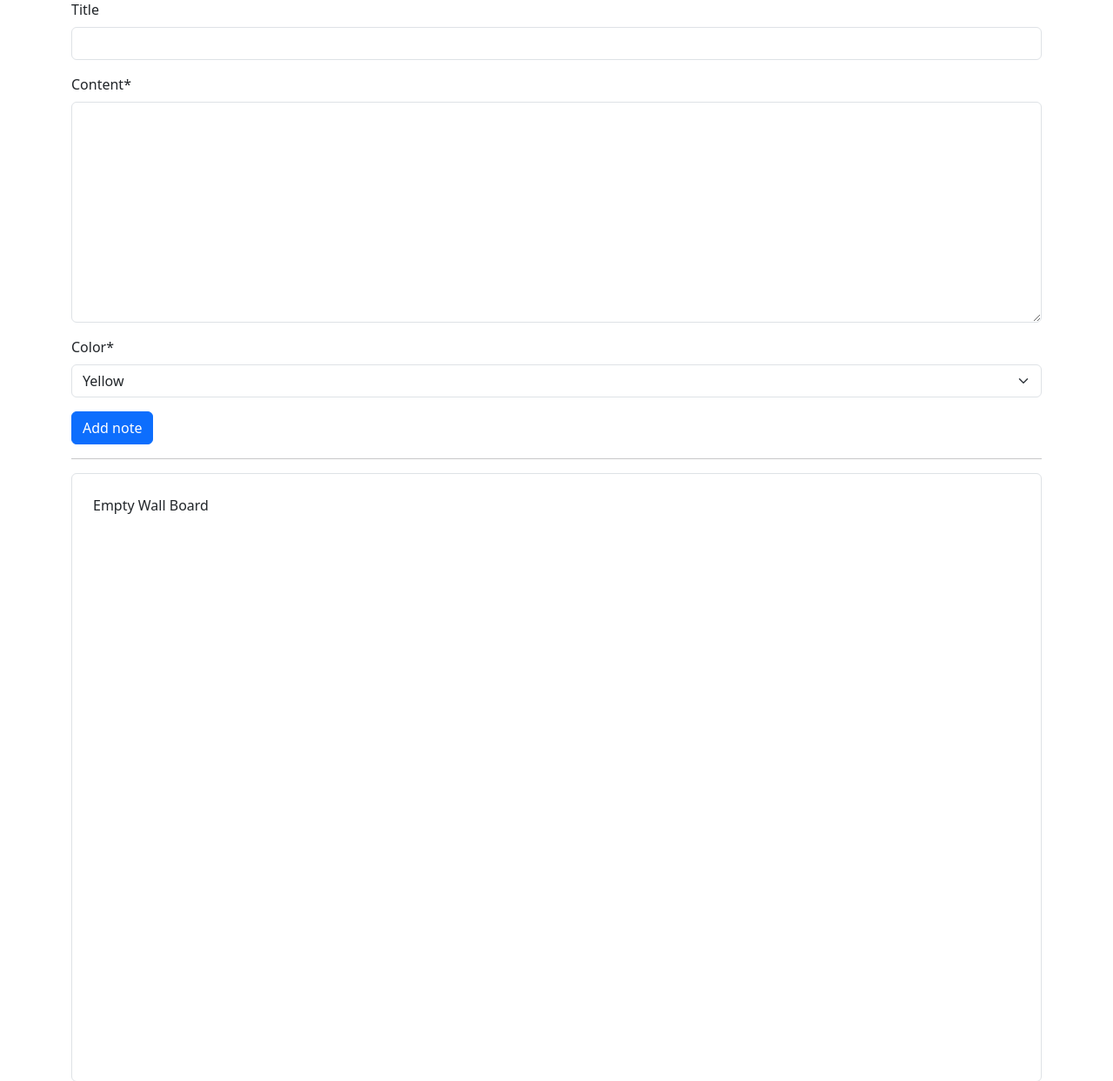
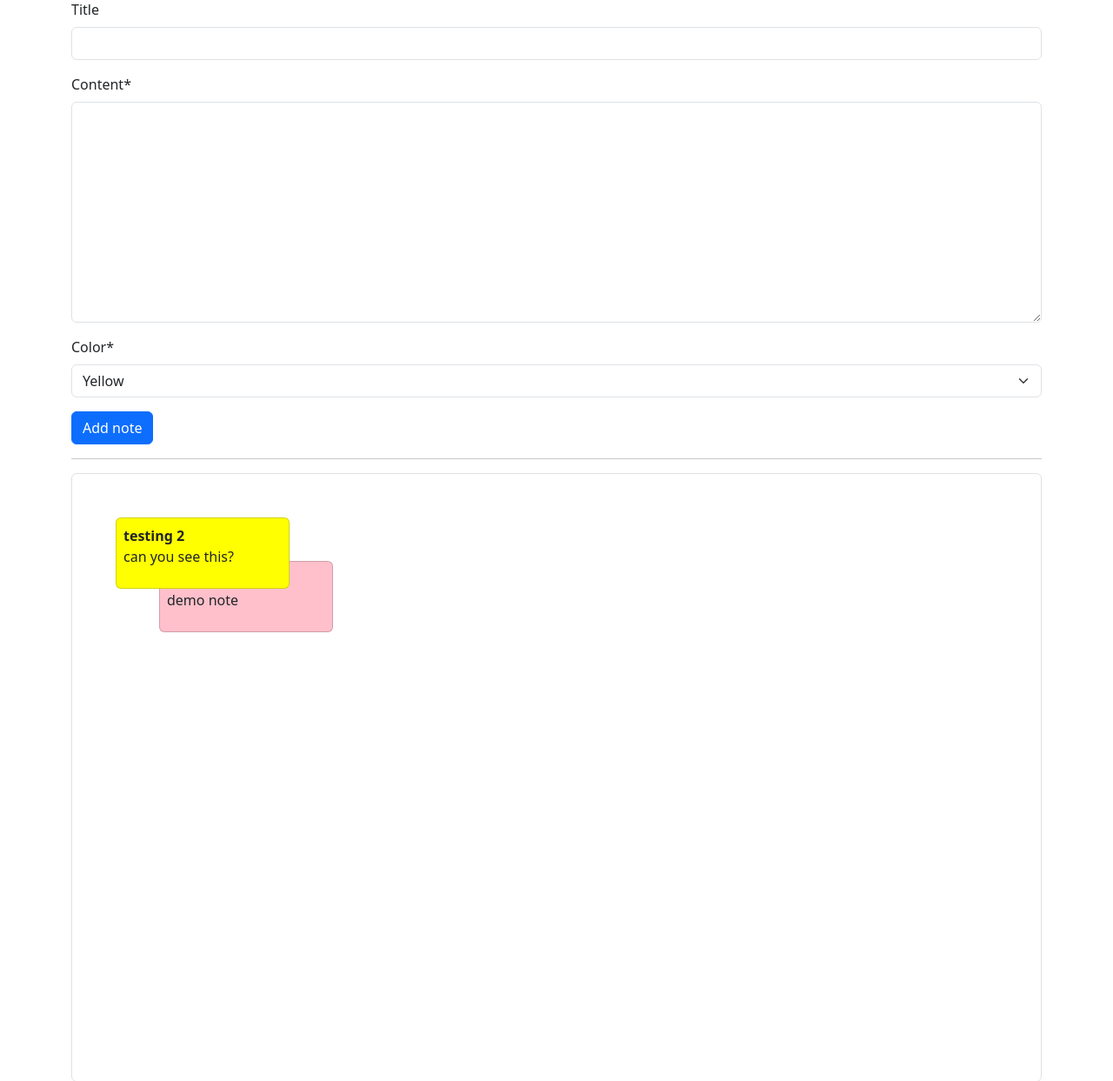
Before and after one commit to earthish/wallspace, a Django app: page /wall/1/ in a window 1280 px wide. Shown: the part 120-1363 px from the top of the page at 87% size. Run offline with Django 5.2, Linux system fonts and the light colour scheme; a user stored in the database is signed in; data comes from the database, SQL or seed files in the repository; both versions use the stored data as it was after the commit; some libraries are stand-ins or nearby versions.

Commit message:
added random function so notes just don't get overlapped on each other at default location

```diff
--- a/wallspace/walls/templates/walls/wall_detail.html
+++ b/wallspace/walls/templates/walls/wall_detail.html
@@ -19,11 +19,33 @@
 <hr>
 
 <div class="border rounded p-4"
-     style="height:700px;">
+     style="height:700px; position:relative;">
 
-    <p>
-        Empty Wall Board
-    </p>
+    {% for note in notes %}
+    <div
+        class="card p-2"
+        data-note-id="{{ note.id }}"
+
+        style="
+        width:200px;
+        position: absolute;
+
+        left:{{ note.x_position }}px;
+        top:{{ note.y_position }}px;
+        background-color: {{ note.color }};">
+
+        <strong>
+            {{ note.title }}
+        </strong>
+
+        <p>
+            {{ note.content}}
+        </p>
+
+    </div>
+    {% empty %}
+        no notes yet.
+    {% endfor %}
 
 </div>
 
--- a/wallspace/walls/views.py
+++ b/wallspace/walls/views.py
@@ -1,3 +1,4 @@
+import random
 from django.shortcuts import render, redirect
 from django.contrib.auth.decorators import login_required
 from django.shortcuts import get_object_or_404
@@ -62,7 +63,8 @@ def wall_detail(request, pk):
 
             note.wall = wall
             note.creator = request.user
-
+            note.x_position = random.randint(50, 600)
+            note.y_position = random.randint(50, 400)
             note.save()
 
             return redirect(
@@ -75,8 +77,9 @@ def wall_detail(request, pk):
         form = NoteForm()
 
     context = {
-        'wall': wall,
-        'form': form,
+    'wall': wall,
+    'form': form,
+    'notes': wall.notes.all()
     }
 
     return render(
```
Also changed, not shown: wallspace/db.sqlite3.
